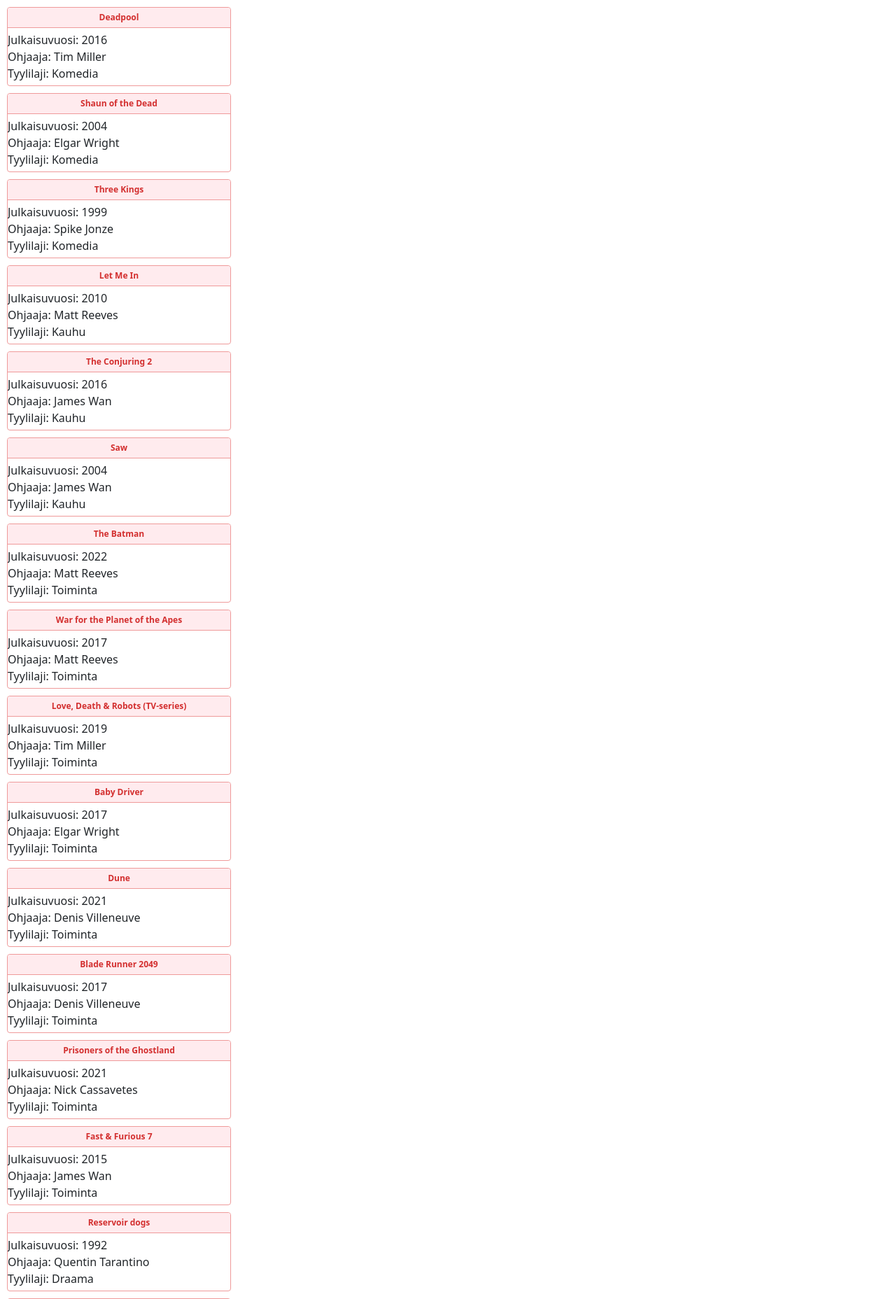
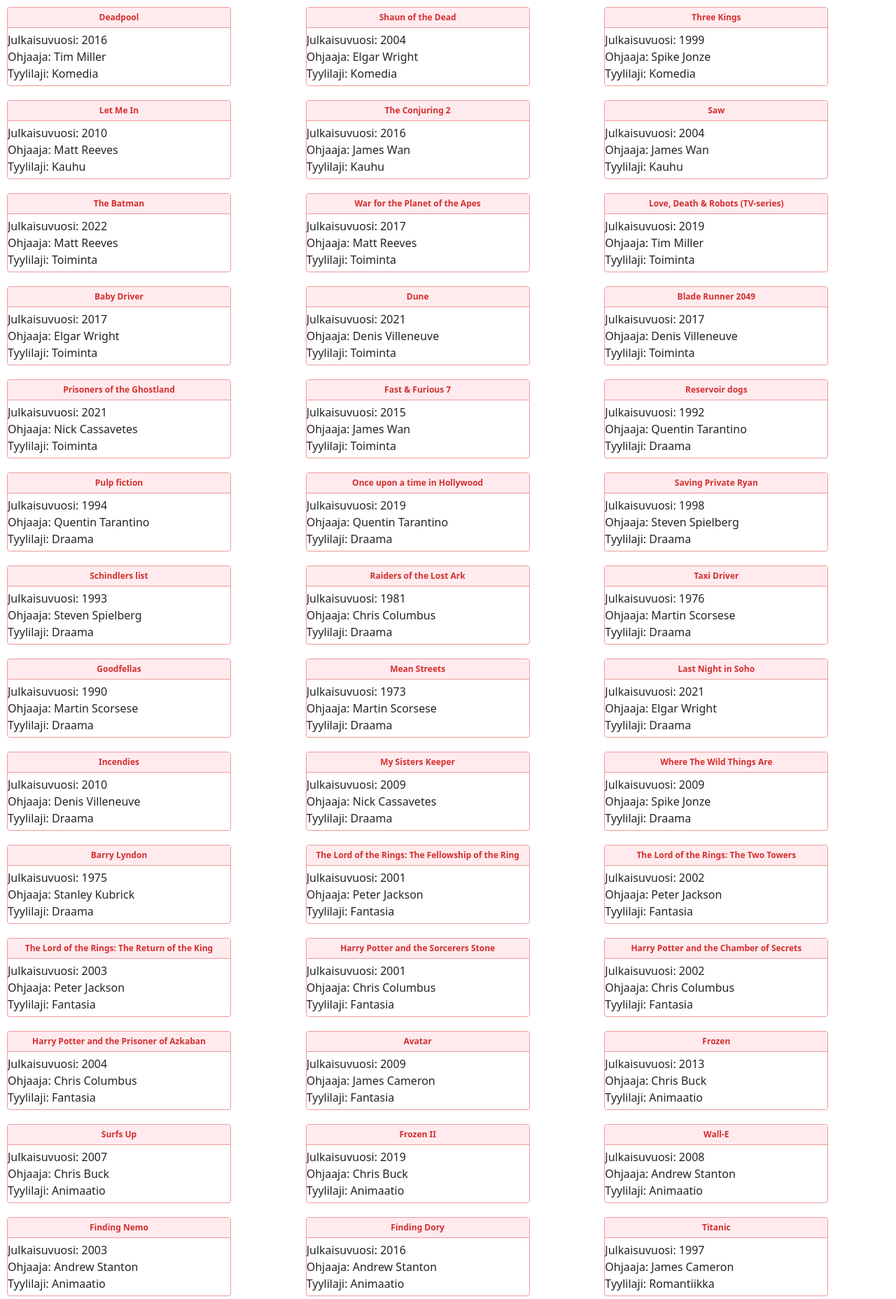
Before and after one commit to tonimatias/elokuvat, a PHP site: page /elokuvat/elokuvat.php in a window 1280 px wide. Shown: the part 56-1912 px from the top of the page at 70% size. Run offline with PHP 8.4, Linux system fonts and the light colour scheme; data comes from the database, SQL or seed files in the repository.

Commit message:
grid elokuva sivulle

```diff
--- a/public/elokuvat.php
+++ b/public/elokuvat.php
@@ -23,7 +23,8 @@ $leffat = $pdo->query($sql);
 if ($leffat->rowCount() > 0){
 
     while ($row = $leffat->fetch()){
-        echo"<div class='card'>" .
+        echo
+        "<div class='card'>" .
         "<div class='card-header'>" .$row["elokuva_nimi"]. "</div>".
         "<div class='card-main'>".
         "<div class='main-description'>". "Julkaisuvuosi: ". $row["julkaisuvuosi"]. '<br>' . " Ohjaaja: " . $row["ohjaaja_nimi"]. '<br>' ." Tyylilaji: ". $row["tyylilaji"] . "</div>".
--- a/public/style.css
+++ b/public/style.css
@@ -21,3 +21,12 @@
     flex-direction: column;
     padding: 5px 0;
   }
+
+  body {
+    display: grid;
+    grid-template-columns: 1fr 1fr 1fr;
+  }
+
+  .navbar {
+    grid-column: 1/4;
+  }
```
